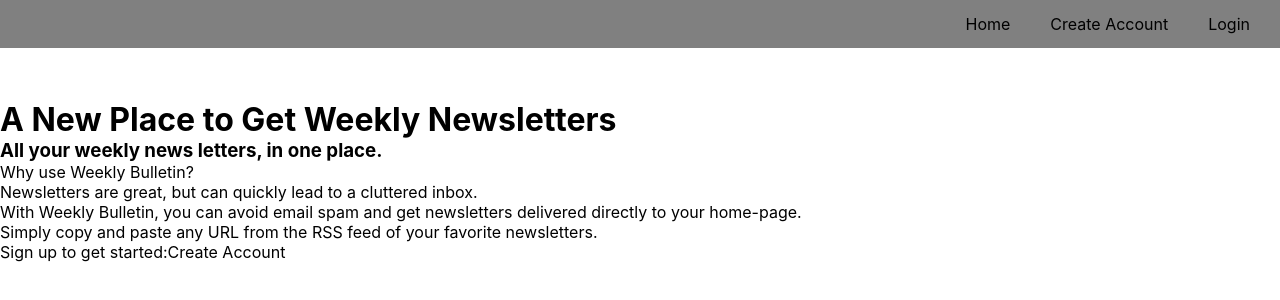
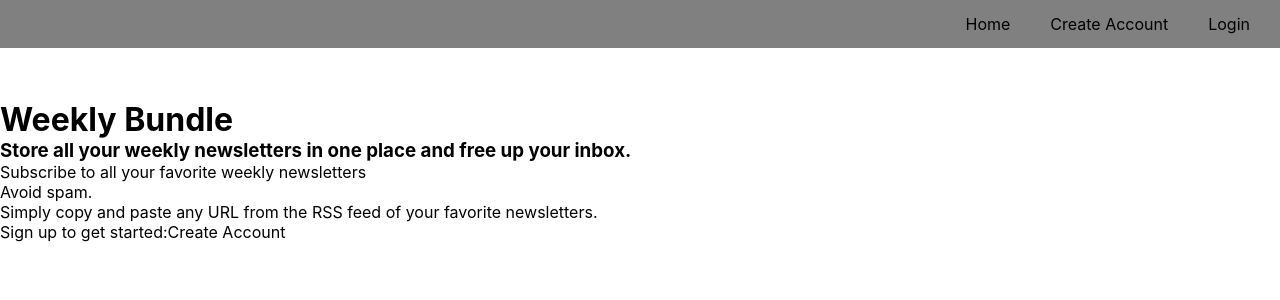
Before and after one commit to RyanNicoletti/newsletter-app, a React (Create React App) app: page / in a window 1280 px wide. Shown: the top 300 px of the page. Built offline with nearby package versions, Linux system fonts and the light colour scheme.

Commit message:
changed name of app and description

```diff
--- a/src/Components/HomePage.js
+++ b/src/Components/HomePage.js
@@ -6,17 +6,15 @@ export default class HomePage extends Component {
     return (
       <>
         <header>
-          <h1>A New Place to Get Weekly Newsletters</h1>
-          <h3>All your weekly news letters, in one place.</h3>
+          <h1>Weekly Bundle</h1>
+          <h3>
+            Store all your weekly newsletters in one place and free up your
+            inbox.
+          </h3>
         </header>
         <main>
-          <p>
-            Why use Weekly Bulletin?<br></br>
-            Newsletters are great, but can quickly lead to a cluttered inbox.
-            <br></br>
-            With Weekly Bulletin, you can avoid email spam and get newsletters
-            delivered directly to your home-page.
-          </p>
+          <p>Subscribe to all your favorite weekly newsletters</p>
+          <p>Avoid spam.</p>
           <p>
             Simply copy and paste any URL from the RSS feed of your favorite
             newsletters.
```
